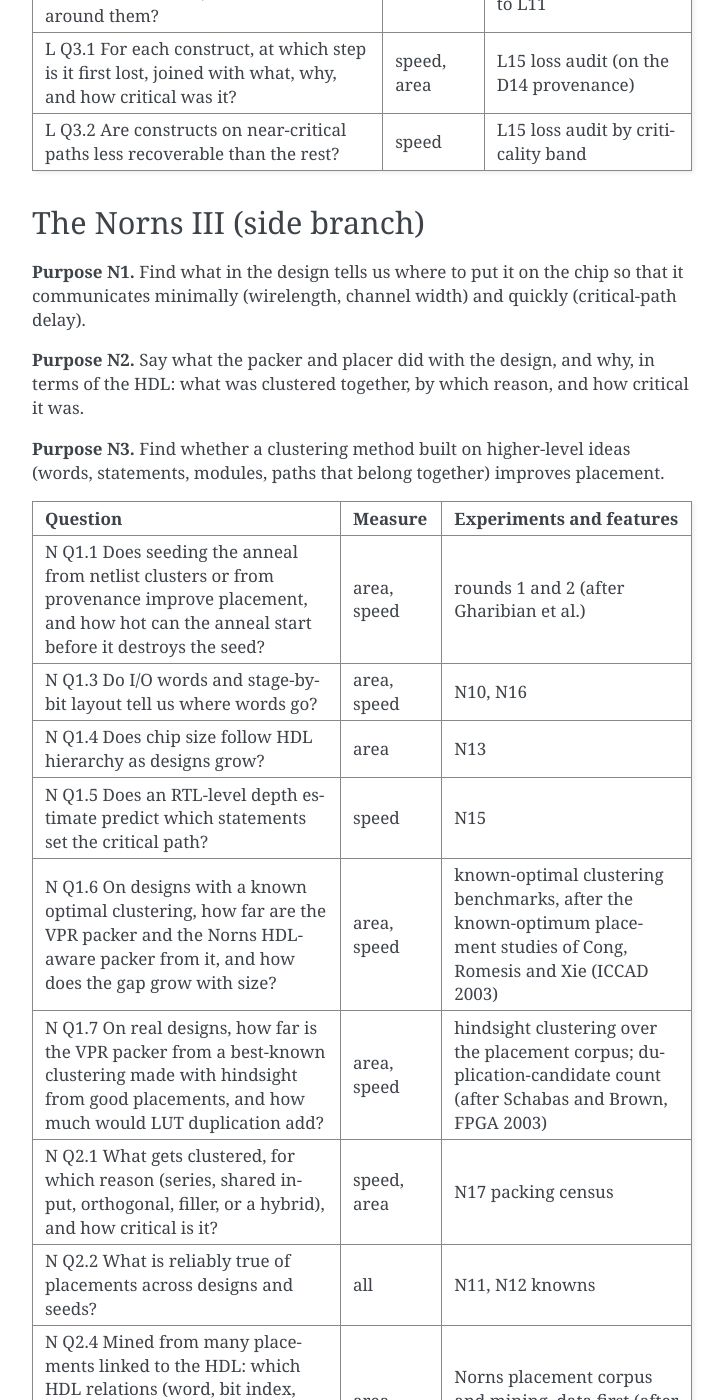
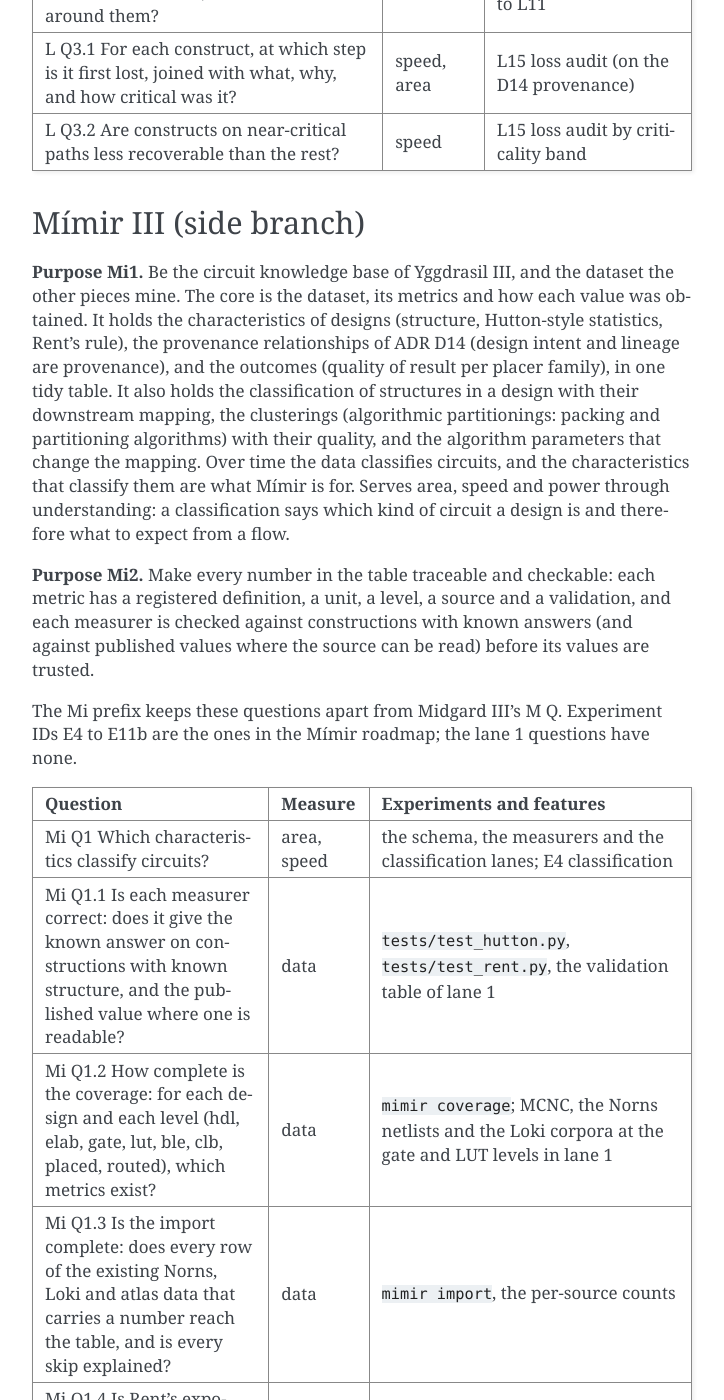
Before and after one commit to drpaj12/YggdrasilIII, a Sphinx documentation site: the page built from docs/purpose.md, in a window 1280 px wide and 1400 px high, scrolled down 4363 px. Shown: the whole window, without its empty margins (388-1112 px from the left). Built offline with Sphinx 7.4.7, drawn with Linux system fonts in a browser that asks for light colours; some of the changed text lies outside the part shown.

Commit message:
docs: Mimir III purpose section, piece page, tables (#43)
Claude-Session: https://claude.ai/code/session_01QXLrwdb627rCVPVQ2NfGK9

Co-authored-by: Claude Sonnet 5.5 <noreply@anthropic.com>

```diff
--- a/docs/purpose.md
+++ b/docs/purpose.md
@@ -124,6 +124,48 @@ the answer includes how critical the joined logic was.
 | L Q3.1 For each construct, at which step is it first lost, joined with what, why, and how critical was it? | speed, area | L15 loss audit (on the D14 provenance) |
 | L Q3.2 Are constructs on near-critical paths less recoverable than the rest? | speed | L15 loss audit by criticality band |
 
+(mimir-purposes)=
+
+## Mímir III (side branch)
+
+**Purpose Mi1.** Be the circuit knowledge base of Yggdrasil III, and the dataset the other pieces mine.
+The core is the dataset, its metrics and how each value was obtained. It holds the characteristics of
+designs (structure, Hutton-style statistics, Rent's rule), the provenance relationships of ADR D14
+(design intent and lineage are provenance), and the outcomes (quality of result per placer family),
+in one tidy table. It also holds the classification of structures in a design with their downstream
+mapping, the clusterings (algorithmic partitionings: packing and partitioning algorithms) with their
+quality, and the algorithm parameters that change the mapping. Over time the data classifies
+circuits, and the characteristics that classify them are what Mímir is for. Serves area, speed and
+power through understanding: a classification says which kind of circuit a design is and therefore
+what to expect from a flow.
+
+**Purpose Mi2.** Make every number in the table traceable and checkable: each metric has a
+registered definition, a unit, a level, a source and a validation, and each measurer is checked
+against constructions with known answers (and against published values where the source can be read)
+before its values are trusted.
+
+The Mi prefix keeps these questions apart from Midgard III's M Q. Experiment IDs E4 to E11b are the
+ones in the Mímir roadmap; the lane 1 questions have none.
+
+| Question | Measure | Experiments and features |
+|---|---|---|
+| Mi Q1 Which characteristics classify circuits? | area, speed | the schema, the measurers and the classification lanes; E4 classification |
+| Mi Q1.1 Is each measurer correct: does it give the known answer on constructions with known structure, and the published value where one is readable? | data | `tests/test_hutton.py`, `tests/test_rent.py`, the validation table of lane 1 |
+| Mi Q1.2 How complete is the coverage: for each design and each level (hdl, elab, gate, lut, ble, clb, placed, routed), which metrics exist? | data | `mimir coverage`; MCNC, the Norns netlists and the Loki corpora at the gate and LUT levels in lane 1 |
+| Mi Q1.3 Is the import complete: does every row of the existing Norns, Loki and atlas data that carries a number reach the table, and is every skip explained? | data | `mimir import`, the per-source counts |
+| Mi Q1.4 Is Rent's exponent repeatable (across partitioner seeds, and across fit ranges) so that it can be a classifying characteristic? | data | test-retest in lane 1; fit-range study in a later lane |
+| Mi Q1.5 Do the structural characteristics (depth, edge length, fanout, reconvergence, Rent p) separate the design families we hold (MCNC, VTR designs, Norns synthetic families, Loki micros)? | area, speed | E4 classification lane |
+| Mi Q1.6 Are the characteristics stable from the gate to the LUT level of the same design, or does mapping change the class? | area, speed | lane 1 holds both levels for the Loki corpora; analysis in a later lane |
+| Mi Q1.7 Which structure classes exist across the corpus, and what does each class map to downstream (LUT cone, carry chain, BLE, CLB, region)? | area, speed | E9 structure to mapping: the structure table from the HDL (ground truth) and from detectors, on MCNC, Norns VTR, Loki and the micros; structure lane (lane 3) |
+| Mi Q1.8 Do clusterings (algorithmic partitionings) of designs, or of structures, agree with the known labels and stay stable across algorithms, parameters and seeds? | area, speed | E11 clustering (k-means, agglomerative hierarchical, spectral, HDBSCAN, GMM over structure, Rent, provenance and outcome features; stability by ARI; agreement with design labels); E11b data-mining clustering |
+| Mi Q2 Do those characteristics predict QoR and placer sensitivity, across placer families? | area, speed | later lane over the imported Norns outcomes; E5, E6 |
+| Mi Q2.1 Do the characteristics predict routed wirelength, channel width and critical-path delay, for the analytic family and for the annealing family separately? | area, speed | E5 QoR prediction per family; Norns rounds 1-7 rows, labelled by family |
+| Mi Q2.2 Do they predict how much a design gains or loses when the placer changes (analytic against annealing, and between placers inside a family)? | area, speed | E6 placer sensitivity; Norns placer-families experiments |
+| Mi Q2.3 Which algorithm parameters change the mapping of a structure class, and how much result quality (area, speed) follows from that? | area, speed | E10 parameter sweep (Odin ABC script, LUT K, architecture, AAPack unrelated clustering, the five placer arms; MCNC 20 plus Norns 15, seeds 1-3, smallest first) |
+| Mi Q3 Can synthetic circuits match a Mímir profile? This follows the generator line of Hutton and of Kundarewich and Rose. | area, speed | E8 generator lane |
+| Mi Q3.1 Can a generator reproduce the profile of a real design, to within the measurers' own repeatability? | data | E8; Hutton et al. (DAC 1996, FPGA 1997), Kundarewich and Rose (TCAD 2004), Stroobandt et al. (TCAD 2000) |
+| Mi Q3.2 Does a profile-matched synthetic circuit give the same QoR and the same placer response as the real design? | area, speed | E8; later lane |
+
 ## The Norns III (side branch)
 
 **Purpose N1.** Find what in the design tells us where to put it on the chip so that it
```
Also changed, not shown: README.md (+1 -1 lines), docs/index.md (+2 -1 lines), docs/pieces/index.md (+1 -0 lines), docs/pieces/mimir.md (added, +35 -0 lines).
